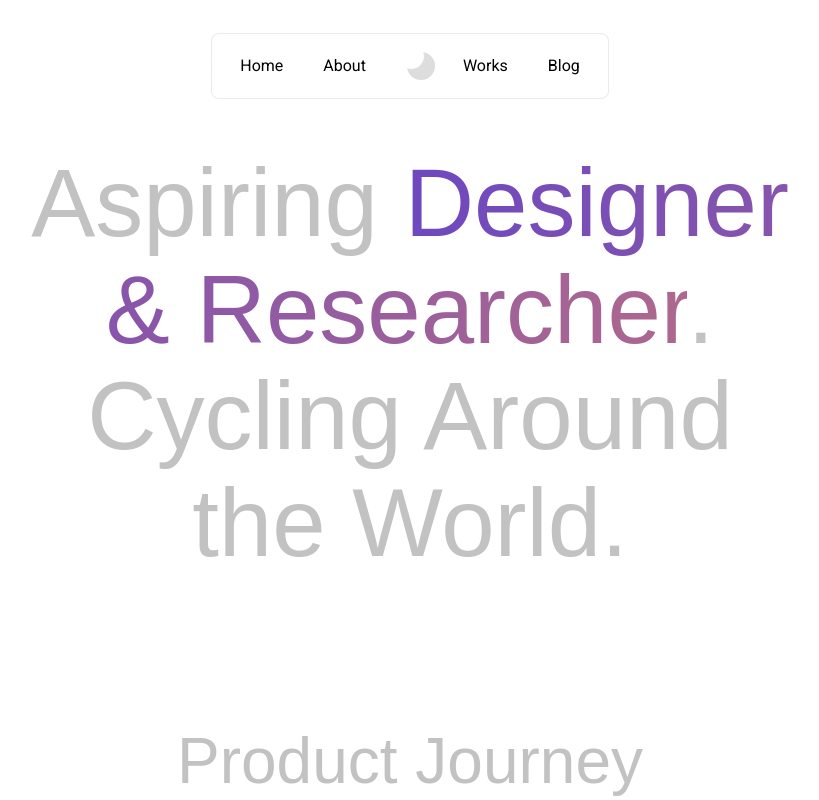
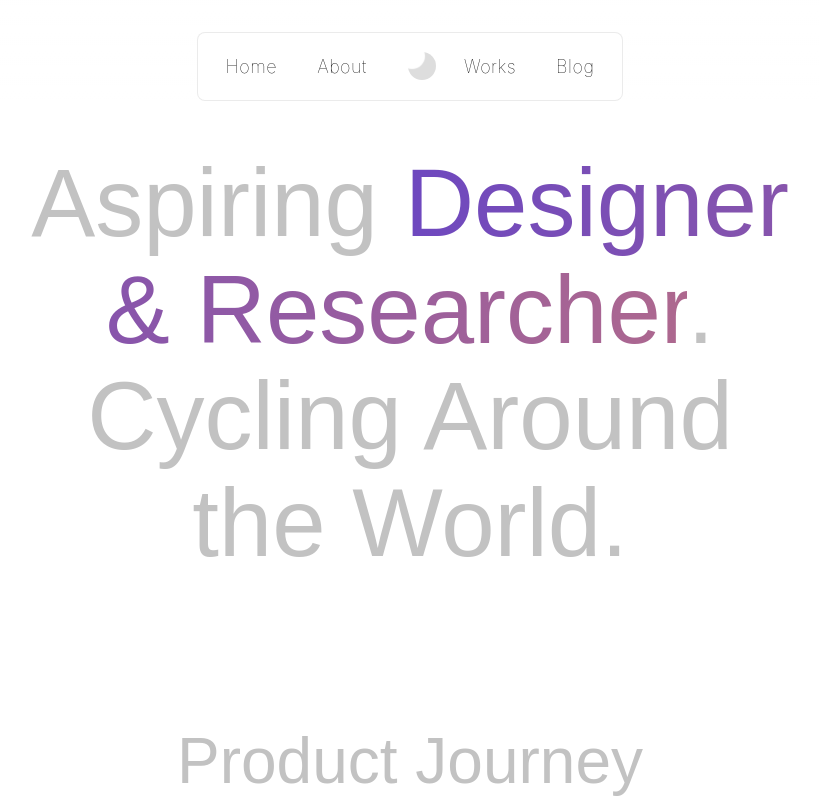
Before and after one commit to allainerain/allaines-portfolio-website, a SvelteKit app: page / in a window 1280 px wide. Shown: the top 800 px of the page, without its empty margins (230-1049 px from the left). Built offline with nearby package versions, Linux system fonts and the light colour scheme; a web font is replaced by a local one.

Commit message:
style(Navbar.svelte): update text styes in nav

```diff
--- a/src/components/navbar.svelte
+++ b/src/components/navbar.svelte
@@ -3,7 +3,7 @@
 </script>
 
 <div class="
-    flex fixed w-full items-center justify-center h-[100px] z-50 pt-8
+    flex fixed w-full items-center justify-center h-[100px] z-40 pt-8
     md:top-0
     max-md:bottom-0 max-md:left-0 max-md:right-0
     bg-gradient-to-t from-light-background to-transparent
@@ -12,13 +12,13 @@
 ">
     <div class="
         inline-flex gap-4 bg-light-background items-center justify-center border m-4 p-4 rounded-lg border-1 border-dark-accent/[0.2]
-        max-md:w-[80%] max-md:ml-[5%]
+        max-md:ml-[5%] max-md:mb-20
         dark:bg-dark-background dark:text-dark-text
     ">
-        <a href="/" class="px-3 py-1"> Home </a>
-        <a href="/about" class="px-3 py-1"> About </a>
+        <a href="/" class="px-3 py-1"><p>Home</p></a>
+        <a href="/about" class="px-3 py-1"><p>About</p></a>
         <ThemeSwitch />
-        <a href="/works" class="px-3 py-1"> Works </a>
-        <a href="/blog" class="px-3 py-1"> Blog </a>
+        <a href="/works" class="px-3 py-1"><p>Works</p></a>
+        <a href="/blog" class="px-3 py-1"><p>Blog</p></a>
     </div>
 </div>
```
